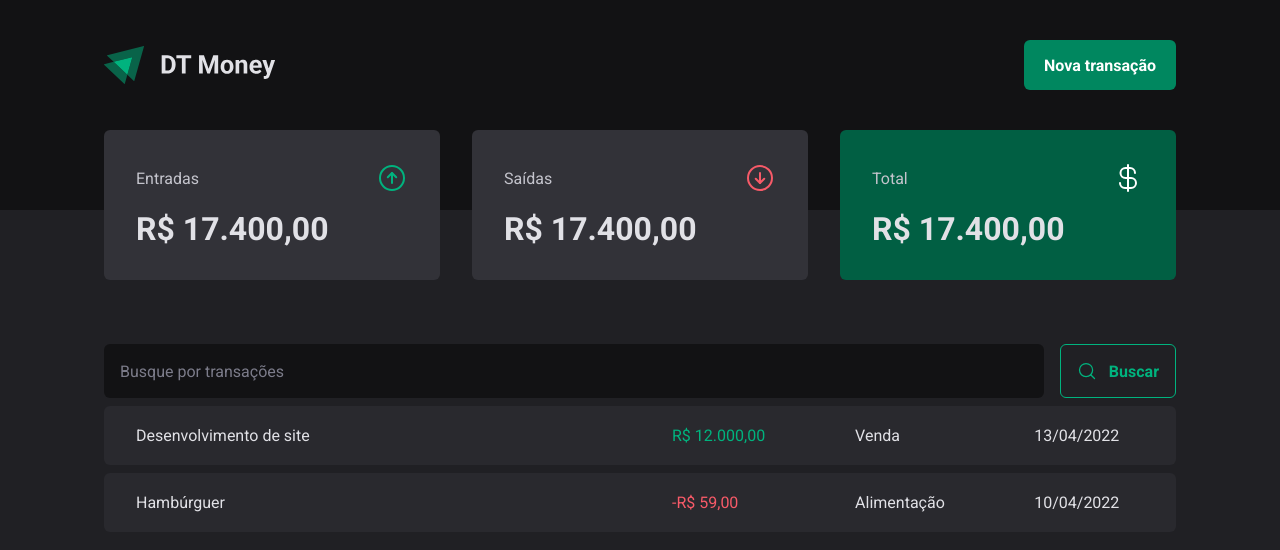
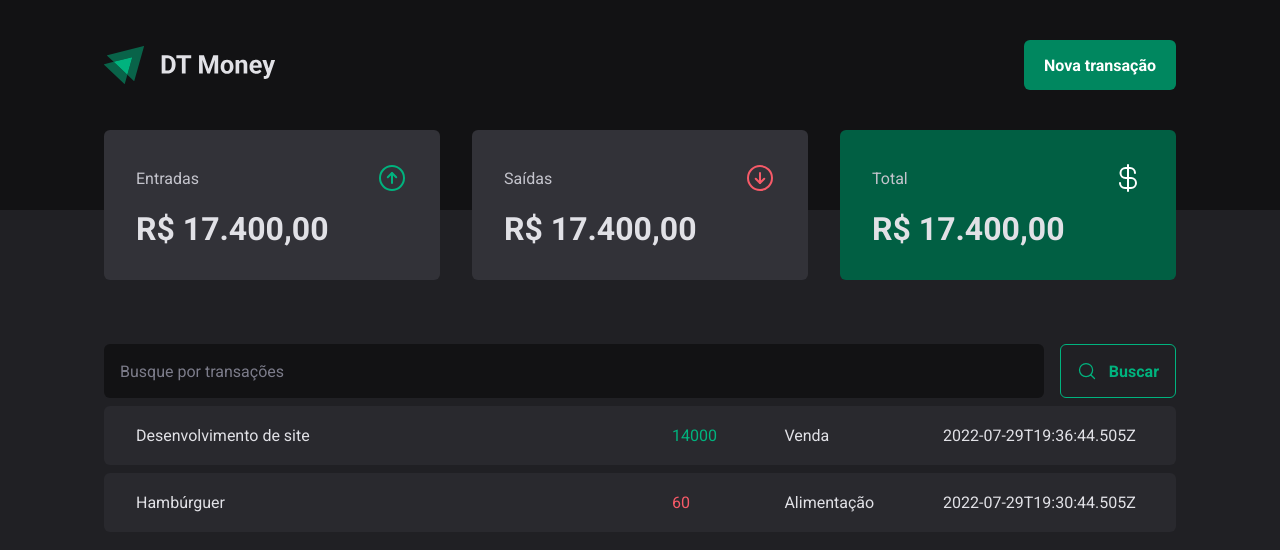
Before and after one commit to dhidekim/Projeto-DT-Money, a React (Vite) app: page / in a window 1280 px wide. Shown: the top 550 px of the page. Built offline with nearby package versions, Linux system fonts and the light colour scheme; data requests are answered from the project's data file.

Commit message:
Conexão com a API - Realizando requisição HTTP

```diff
--- a/server.json
+++ b/server.json
@@ -13,7 +13,7 @@
       "description": "Hambúrguer",
       "type": "outcome",
       "category": "Alimentação",
-      "price": 50,
+      "price": 60,
       "createdAt": "2022-07-29T19:30:44.505Z"
     }
   ]
--- a/src/pages/Transactions/index.tsx
+++ b/src/pages/Transactions/index.tsx
@@ -1,13 +1,36 @@
+import { useEffect, useState } from "react";
 import { Header } from "../../components/Header";
 import { Summary } from "../../components/Summary";
+import { SearchForm } from "./components/SearchForm";
 import {
   PriceHighlight,
   TransactionsContainer,
   TransactionsTable,
 } from "./styles";
-import { SearchForm } from "./components/SearchForm";
+
+interface Transaction {
+  id: number;
+  description: string;
+  type: "income" | "outcome";
+  price: number;
+  category: string;
+  createdAt: string;
+}
 
 export function Transactions() {
+  const [transactions, setTransactions] = useState<Transaction[]>([]);
+
+  async function loadTransactions() {
+    const response = await fetch("http://localhost:3333/transactions");
+    const data = await response.json();
+
+    setTransactions(data);
+  }
+
+  useEffect(() => {
+    loadTransactions();
+  }, []);
+
   return (
     <div>
       <Header />
@@ -17,22 +40,20 @@
         <SearchForm />
         <TransactionsTable>
           <tbody>
-            <tr>
-              <td width="50%">Desenvolvimento de site</td>
-              <td>
-                <PriceHighlight variant="income">R$ 12.000,00</PriceHighlight>
-              </td>
-              <td>Venda</td>
-              <td>13/04/2022</td>
-            </tr>
-            <tr>
-              <td width="50%">Hambúrguer</td>
-              <td>
-                <PriceHighlight variant="outcome">-R$ 59,00</PriceHighlight>
-              </td>
-              <td>Alimentação</td>
-              <td>10/04/2022</td>
-            </tr>
+            {transactions.map((transaction) => {
+              return (
+                <tr key={transaction.id}>
+                  <td width="50%">{transaction.description}</td>
+                  <td>
+                    <PriceHighlight variant={transaction.type}>
+                      {transaction.price}
+                    </PriceHighlight>
+                  </td>
+                  <td>{transaction.category}</td>
+                  <td>{transaction.createdAt}</td>
+                </tr>
+              );
+            })}
           </tbody>
         </TransactionsTable>
       </TransactionsContainer>
```
